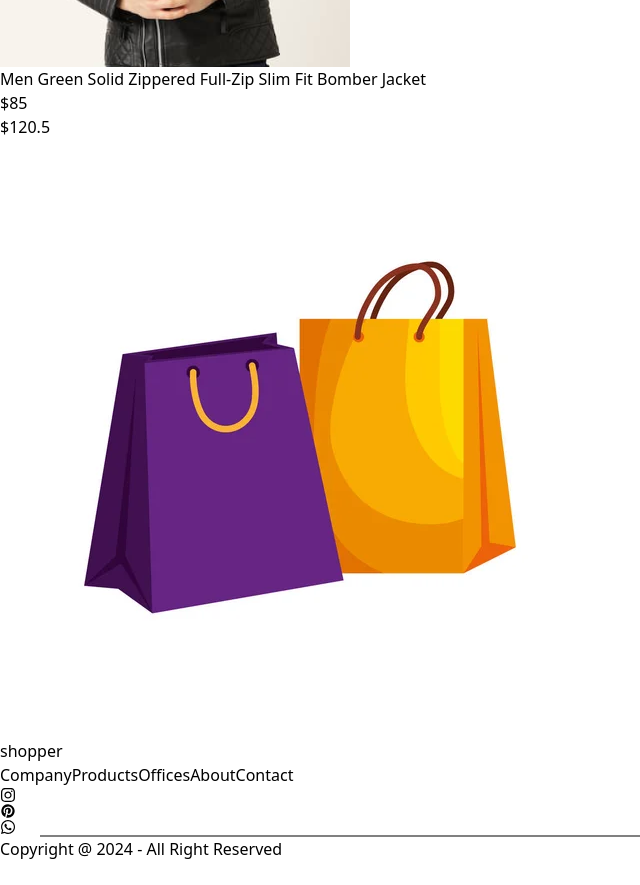
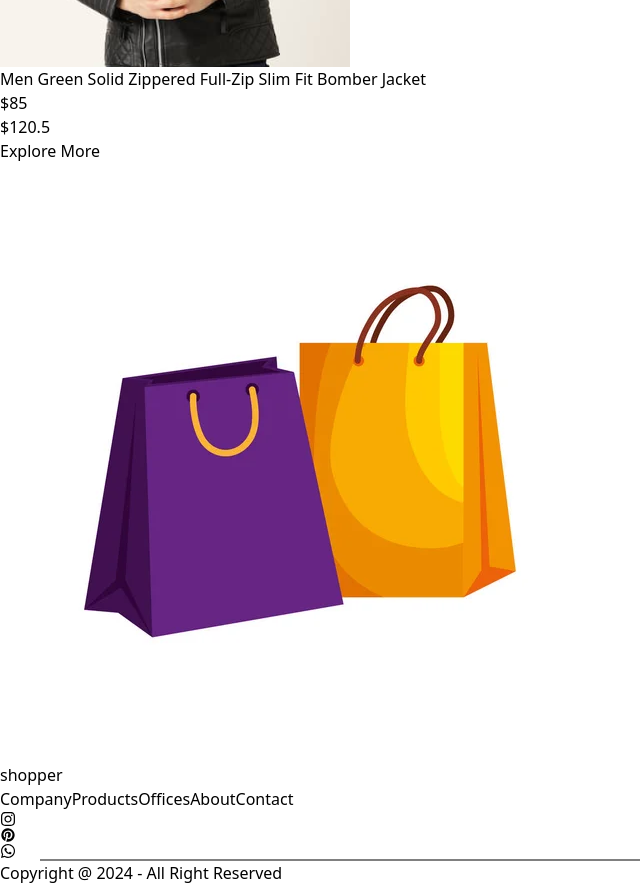
Before and after one commit to rastogi-archi/E-commerce-shop, a React (Vite) app: page /men in a window 1280 px wide. Shown: the part 6860-7745 px from the top of the page, without its empty margins (0-640 px from the left). Before the commit the page ends 7721 px from the top, so only its background shows below. Built offline with nearby package versions, Linux system fonts and the light colour scheme.

Commit message:
button added to shop category section

```diff
--- a/src/layouts/ShopCategory.jsx
+++ b/src/layouts/ShopCategory.jsx
@@ -26,6 +26,9 @@ const ShopCategory = (props) => {
           }
         })}
       </div>
+      <div className='flex justify-center items-center m-10'>
+        <button className='bg-gray-200 p-2 rounded-3xl w-32 text-xs text-gray-600'>Explore More</button>
+      </div>
     </div>
   )
 }
```
